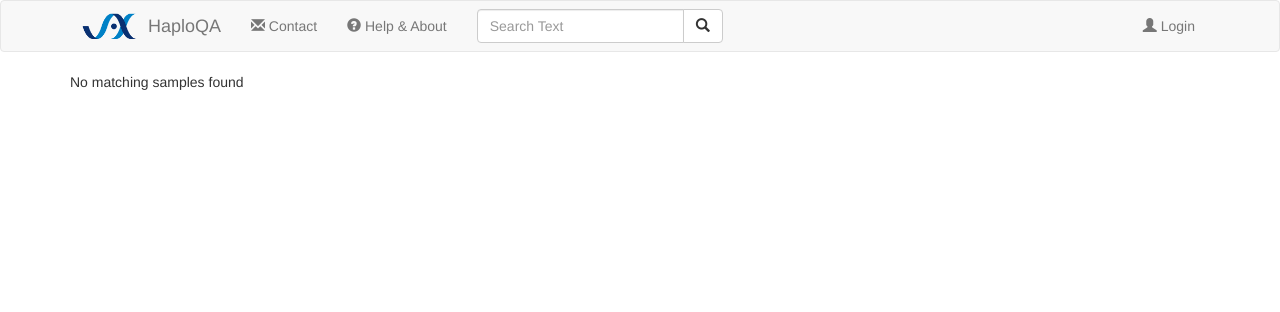
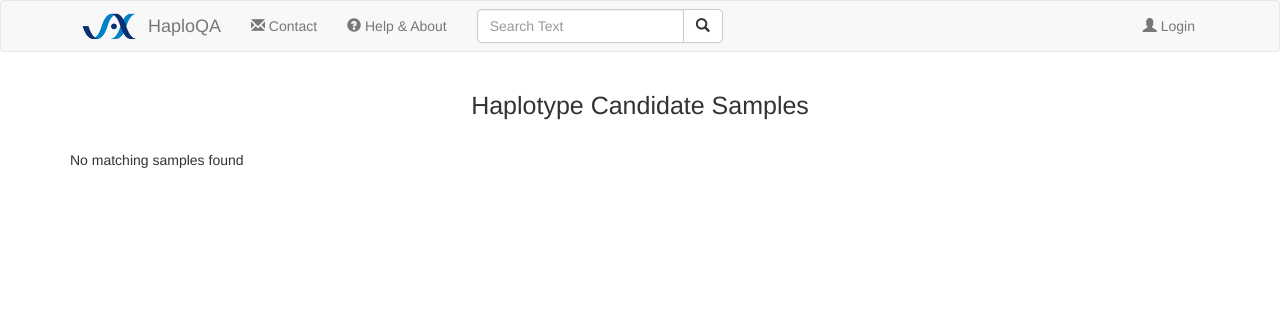
Before and after one commit to TheJacksonLaboratory/haploqa, a Flask app: template src/haploqa/templates/hap-candidates.html in a window 1280 px wide. Shown: the top 312 px of the page. Run offline with Flask 2, Linux system fonts and the light colour scheme; the template is opened without the code that fills it, so the values that code supplies are empty; some libraries are stand-ins or nearby versions.

Commit message:
Adds header to haplotype candidate sample page.

```diff
--- a/src/haploqa/templates/hap-candidates.html
+++ b/src/haploqa/templates/hap-candidates.html
@@ -5,6 +5,8 @@
 {% block header %}Haplotype Candidate Samples{% endblock %}
 
 {% block content %}
+    <h2>Haplotype Candidate Samples</h2>
+    <br/>
 {%  if samples %}
     <div class="row">
         <div class="col-md-12">
```
